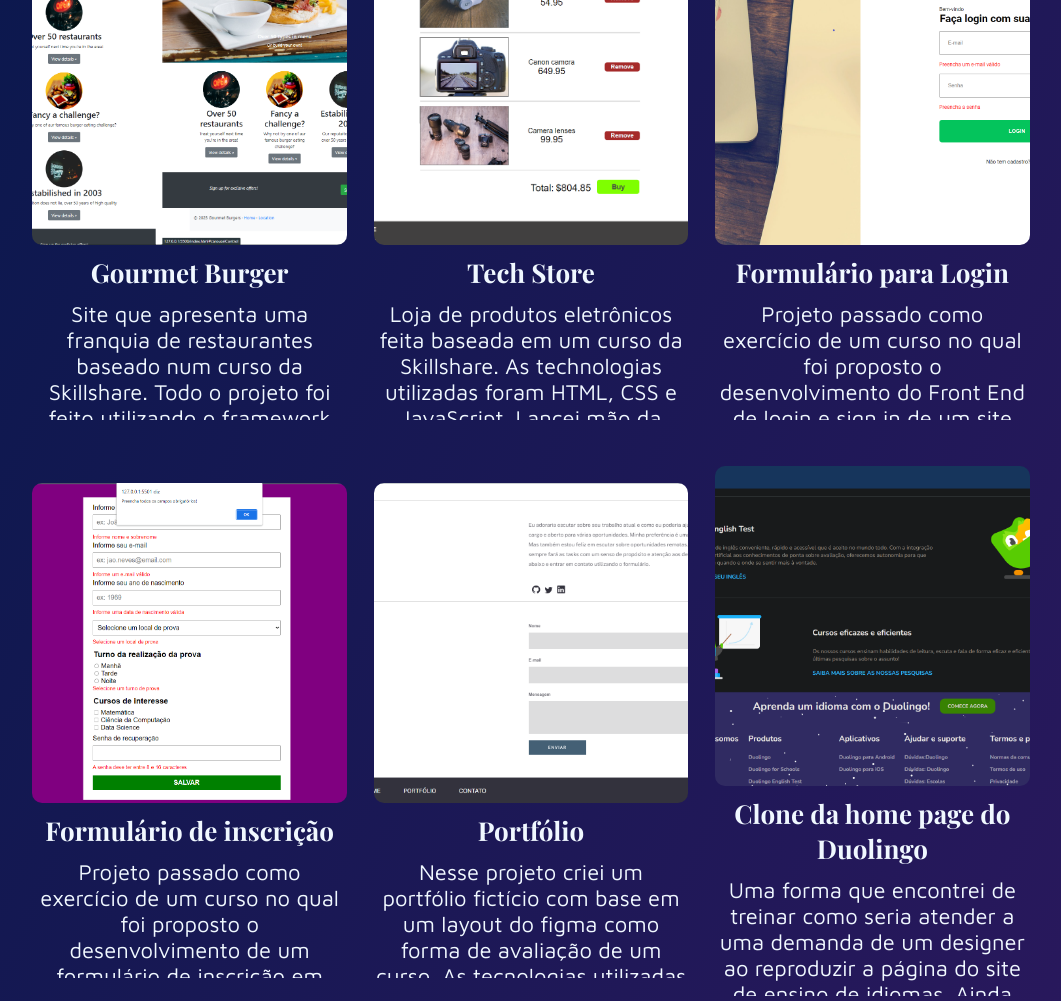
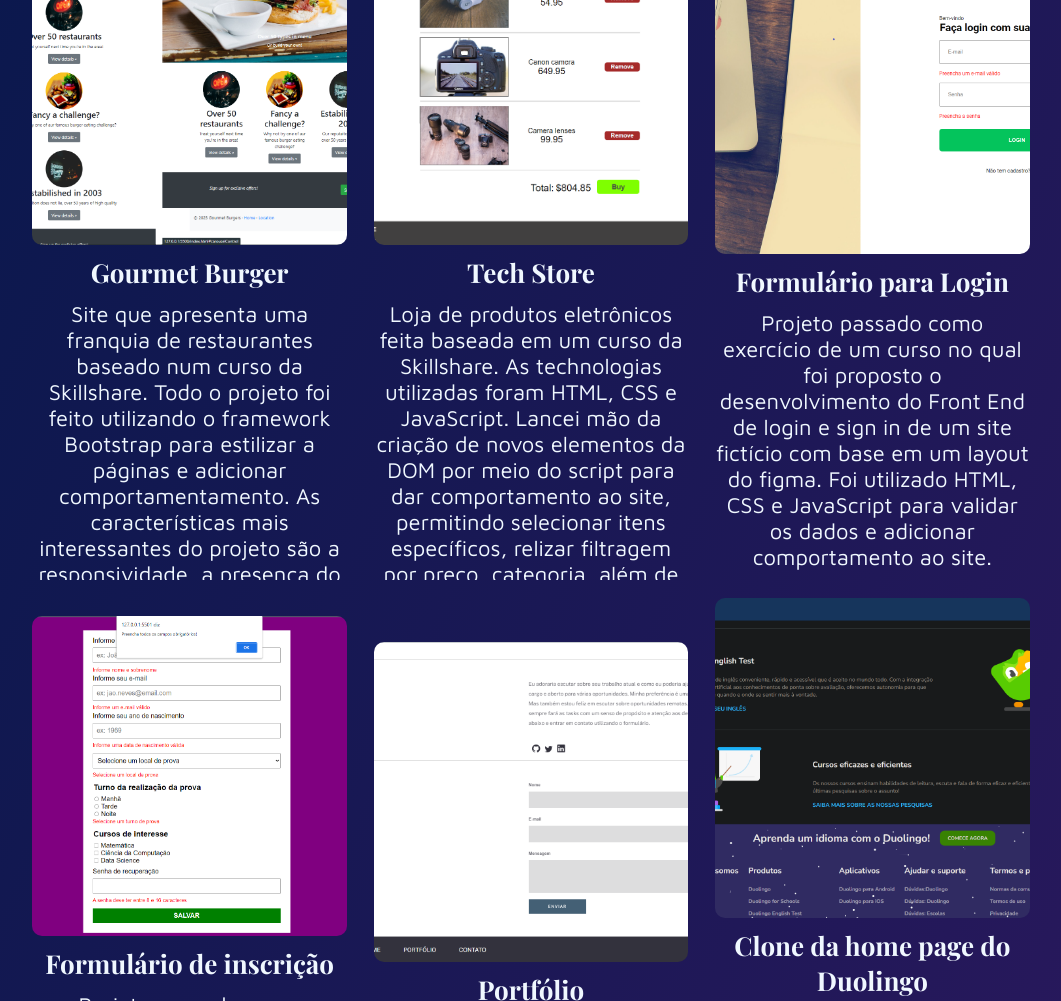
Before and after one commit to VetVictor33/portfolio-programador, a plain HTML site: page index.html in a window 1280 px wide. Shown: the part 1249-2250 px from the top of the page, without its empty margins (109-1170 px from the left). Drawn offline with nearby package versions, Linux system fonts and the light colour scheme; a web font is replaced by a local one.

Commit message:
Update style.css

```diff
--- a/css/style.css
+++ b/css/style.css
@@ -83,7 +83,7 @@
     height: fit-content;
     flex-direction: column;
 
-    padding-bottom: auto;
+    padding-bottom: 800px;
 }
 
 .projects-img {
@@ -120,7 +120,7 @@
     display: grid;
     grid-template-columns: repeat(1, 1fr);
     grid-template-rows: auto;
-    row-gap: 3%;
+    row-gap: 1%;
     column-gap: 1%;
     justify-items: center;
     align-items: center;
@@ -162,7 +162,7 @@
     font-size: 22px;
     padding: 1px;
 
-    height: fit-content;
+    height: 50vh;
 
     overflow-y: scroll;
 
@@ -190,7 +190,7 @@
 
     .project-card p {
         height: fit-content;
-        max-height: 15vh;
+        max-height: 35vh;
     }
 }
 
```
